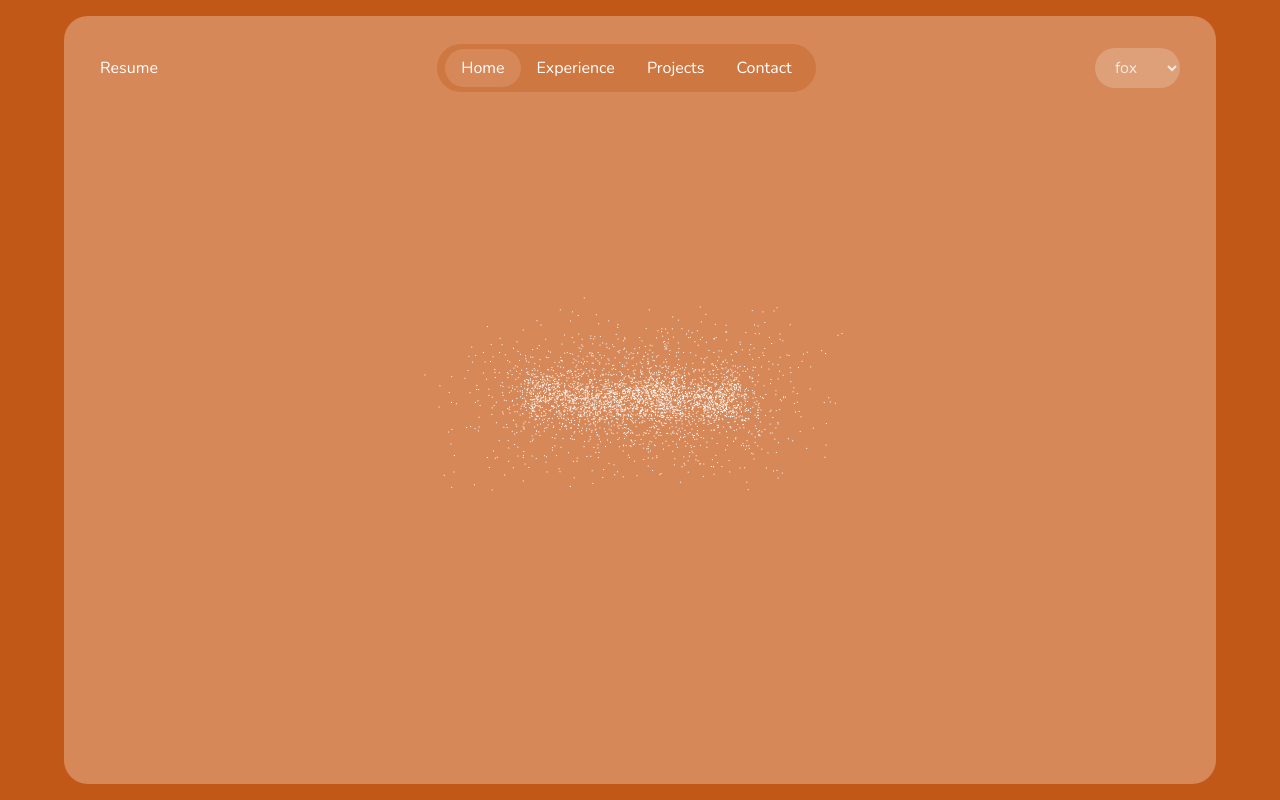
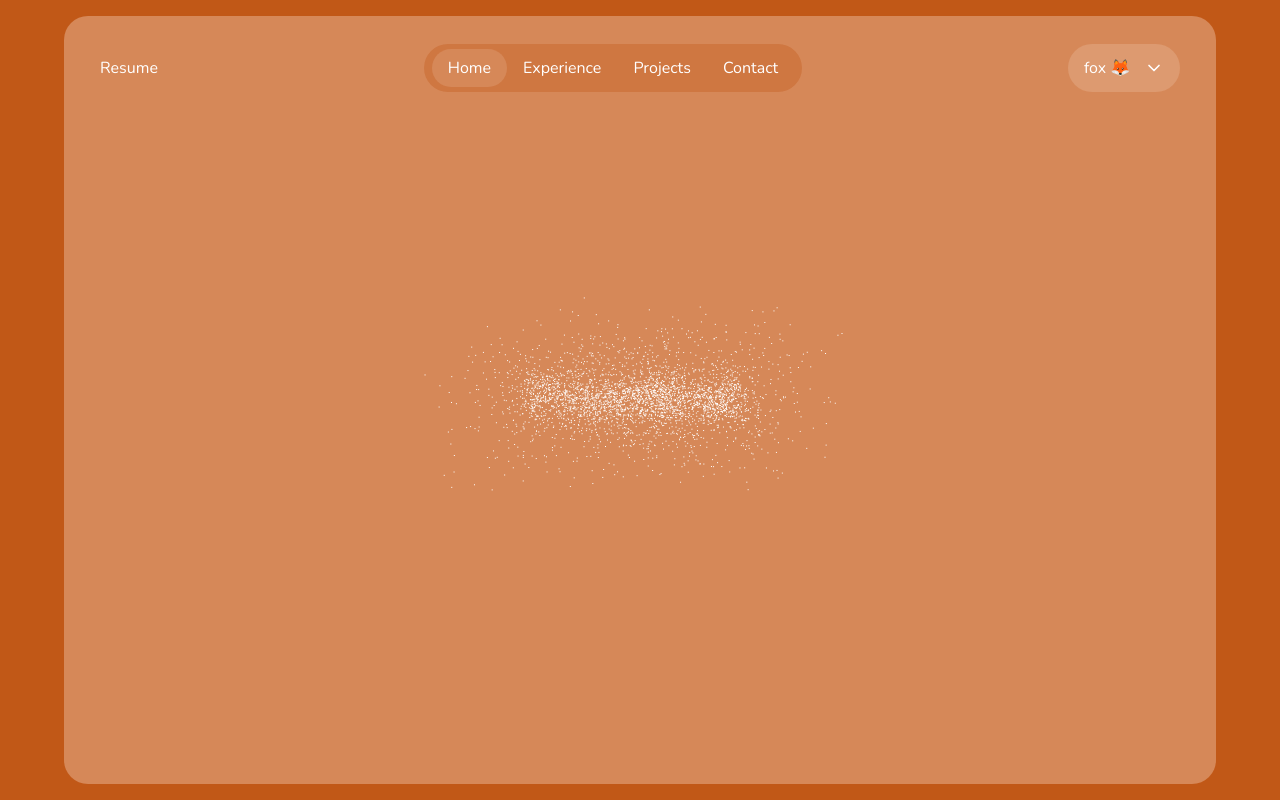
Before and after one commit to MiladKarandish/portfolio-v2, a Next.js app: page / in a window 1280 px wide. Built offline with nearby package versions, Linux system fonts and the light colour scheme.

Commit message:
feat: theme picker improved, some themes are added

```diff
--- a/package.json
+++ b/package.json
@@ -10,7 +10,6 @@
     "lint": "next lint"
   },
   "dependencies": {
-    "@jikji/react": "^0.4.1",
     "@tsparticles/all": "^3.5.0",
     "@tsparticles/engine": "^3.5.0",
     "@tsparticles/react": "^3.0.0",
--- a/src/app/_themes/Theme.tsx
+++ b/src/app/_themes/Theme.tsx
@@ -1,10 +1,15 @@
 "use client";
 
+import Dropdown from "@/common/components/Dropdown";
 import { useEffect, useState } from "react";
 
 const dynamicImport = (theme: string) => import(`@/app/_themes/${theme}.ts`);
 
-const themes = ["fox", "wolf"];
+const themes = [
+  { label: "fox 🦊", value: "fox" },
+  { label: "whale 🐋", value: "whale" },
+  { label: "Death", value: "death" },
+];
 
 const Theme = () => {
   const [theme, setTheme] = useState<string | null>(null);
@@ -19,7 +24,7 @@ const Theme = () => {
     if (theme) {
       localStorage.setItem("theme", theme);
 
-      dynamicImport(theme).then((theme) => {
+      dynamicImport(theme.split(" ")[0]).then((theme) => {
         const root = document.documentElement;
         for (const key in theme.default.bg) {
           root.style.setProperty(`--bg-${key}`, `rgba(${theme.default.bg[key]})`);
@@ -32,18 +37,8 @@ const Theme = () => {
   }, [theme]);
 
   return (
-    <div>
-      <select
-        value={theme || "fox"}
-        onChange={(e) => setTheme(e.target.value)}
-        className="px-4 py-2 bg-white bg-opacity-20 text-100 rounded-full"
-      >
-        {themes.map((theme) => (
-          <option key={theme} value={theme}>
-            {theme}
-          </option>
-        ))}
-      </select>
+    <div className={`w-28`}>
+      <Dropdown options={themes} value={theme} onSelect={(value) => setTheme(value)} placeholder="Select an option" />
     </div>
   );
 };
--- /dev/null
+++ b/src/app/_themes/death.ts
@@ -0,0 +1,19 @@
+const death = {
+  bg: {
+    "100": "244, 246, 247",
+    "200": "228, 233, 233",
+    "300": "204, 213, 213",
+    "400": "168, 183, 184",
+    "500": "125, 146, 147",
+    "600": "97, 119, 121",
+    "700": "83, 101, 103",
+    "800": "74, 87, 89",
+    "900": "64, 73, 74",
+    "950": "56, 63, 65",
+  },
+  text: {
+    "100": "255, 255, 255",
+  },
+};
+
+export default death;
--- /dev/null
+++ b/src/app/_themes/ocean.ts
@@ -0,0 +1,19 @@
+const ocean = {
+  bg: {
+    "100": "224, 242, 254",
+    "200": "186, 230, 253",
+    "300": "144, 205, 244",
+    "400": "96, 165, 250",
+    "500": "59, 130, 246",
+    "600": "37, 99, 235",
+    "700": "29, 78, 216",
+    "800": "30, 64, 175",
+    "900": "30, 58, 138",
+    "950": "23, 49, 118",
+  },
+  text: {
+    "100": "255, 255, 255",
+  },
+};
+
+export default ocean;
--- /dev/null
+++ b/src/app/_themes/sunset.ts
@@ -0,0 +1,19 @@
+const sunset = {
+  bg: {
+    "100": "255, 236, 221",
+    "200": "255, 210, 180",
+    "300": "255, 184, 140",
+    "400": "255, 158, 100",
+    "500": "255, 133, 64",
+    "600": "237, 110, 49",
+    "700": "219, 87, 34",
+    "800": "201, 64, 23",
+    "900": "183, 42, 12",
+    "950": "166, 24, 4",
+  },
+  text: {
+    "100": "255, 255, 255",
+  },
+};
+
+export default sunset;
--- /dev/null
+++ b/src/app/_themes/whale.ts
@@ -0,0 +1,27 @@
+const whale = {
+  bg: {
+    "100": "230, 240, 250", // Pale Ice Blue
+    "200": "200, 220, 235", // Morning Sky
+    "300": "170, 200, 220", // Cool Mist
+    "400": "140, 180, 210", // Steel Blue
+    "500": "110, 160, 200", // Denim Blue
+    "600": "80, 140, 190", // Deep Ocean
+    "700": "60, 120, 180", // Twilight Blue
+    "800": "40, 100, 160", // Midnight Navy
+    "900": "30, 80, 140", // Deep Abyss
+    "950": "20, 60, 120", // Cosmic Night
+  },
+  text: {
+    "100": "255, 255, 255", // Pure White
+    "200": "245, 245, 245", // Snow Mist
+    "300": "220, 230, 240", // Arctic Dawn
+  },
+  accent: {
+    // New accent section
+    "100": "180, 220, 240", // Frost Teal
+    "500": "100, 200, 220", // Arctic Cyan
+    "900": "50, 150, 180", // Deep Fjord
+  },
+};
+
+export default whale;
--- /dev/null
+++ b/src/common/components/Dropdown.tsx
@@ -0,0 +1,94 @@
+"use client";
+
+import { useState, useRef, useEffect } from "react";
+import { motion, AnimatePresence } from "framer-motion";
+import { FiChevronDown } from "react-icons/fi";
+import clsx from "clsx";
+
+interface DropdownProps {
+  options: { value: string; label: string }[];
+  value: string | null;
+  onSelect: (value: string) => void;
+  placeholder?: string;
+}
+
+const Dropdown = ({ options, value, onSelect, placeholder = "Select an option" }: DropdownProps) => {
+  const [isOpen, setIsOpen] = useState(false);
+  const dropdownRef = useRef<HTMLDivElement>(null);
+
+  useEffect(() => {
+    const handleClickOutside = (event: MouseEvent) => {
+      if (dropdownRef.current && !dropdownRef.current.contains(event.target as Node)) {
+        setIsOpen(false);
+      }
+    };
+
+    document.addEventListener("mousedown", handleClickOutside);
+    return () => document.removeEventListener("mousedown", handleClickOutside);
+  }, []);
+
+  const handleSelect = (selectedValue: string) => {
+    onSelect(selectedValue);
+    setIsOpen(false);
+  };
+
+  const selectedLabel = options.find((opt) => opt.value === value)?.label || placeholder;
+
+  return (
+    <div className="relative w-full" ref={dropdownRef}>
+      <button
+        onClick={() => setIsOpen(!isOpen)}
+        className={clsx(
+          "w-full flex items-center justify-between px-4 py-3 rounded-full transition-colors",
+          "bg-500 hover:bg-600 text-text-100",
+          "focus:outline-none focus:ring-2 focus:ring-700"
+        )}
+        aria-haspopup="listbox"
+        aria-expanded={isOpen}
+      >
+        <span className="truncate">{selectedLabel}</span>
+        <motion.span animate={{ rotate: isOpen ? 180 : 0 }} transition={{ duration: 0.2 }}>
+          <FiChevronDown className="h-5 w-5" />
+        </motion.span>
+      </button>
+
+      <AnimatePresence>
+        {isOpen && (
+          <motion.ul
+            initial={{ opacity: 0, y: -10, scaleY: 0.95 }}
+            animate={{ opacity: 1, y: 0, scaleY: 1 }}
+            exit={{ opacity: 0, y: -10, scaleY: 0.95 }}
+            transition={{ duration: 0.2, ease: "easeOut" }}
+            className="absolute w-full mt-2 rounded-lg shadow-lg overflow-hidden z-50"
+            role="listbox"
+          >
+            {options.map((option, index) => (
+              <motion.li
+                key={option.value}
+                initial={{ opacity: 0, x: -10 }}
+                animate={{ opacity: 1, x: 0 }}
+                transition={{ delay: index * 0.05 }}
+              >
+                <button
+                  onClick={() => handleSelect(option.value)}
+                  className={clsx(
+                    "w-full px-4 py-3 text-left transition-colors",
+                    "hover:bg-400 text-text-100",
+                    "focus:bg-400 focus:outline-none",
+                    { "bg-400": option.value === value }
+                  )}
+                  role="option"
+                  aria-selected={option.value === value}
+                >
+                  {option.label}
+                </button>
+              </motion.li>
+            ))}
+          </motion.ul>
+        )}
+      </AnimatePresence>
+    </div>
+  );
+};
+
+export default Dropdown;
--- a/src/common/components/Particles/index.tsx
+++ b/src/common/components/Particles/index.tsx
@@ -12,7 +12,7 @@ const Particles = () => {
   const animation = useRef<any>(null!);
 
   useEffect(() => {
-    // The canvas context
+    if (canvasRef.current) {
       const text: string[] = ["Milad Karandish", "FrontEnd"];
 
       // The canvas context
@@ -39,7 +39,7 @@ const Particles = () => {
           counter = 0;
         }
 
-      ctx.current?.clearRect(0, 0, canvasRef.current.width, canvasRef.current.height);
+        ctx.current?.clearRect(0, 0, canvasRef.current?.width, canvasRef.current?.height);
         effect.current.render();
 
         if (!lastIntervalTimestamp || now - lastIntervalTimestamp >= changeTime * 1000) {
@@ -75,7 +75,9 @@ const Particles = () => {
         cancelAnimationFrame(animation.current);
         removeEventListener("resize", onResize);
       };
+    }
   }, []);
+
   return (
     <div className={`fixed inset-0 pointer-events-none`}>
       <canvas ref={canvasRef} className={`w-full h-full block`}></canvas>
--- a/tailwind.config.ts
+++ b/tailwind.config.ts
@@ -8,6 +8,7 @@ const config: Config = {
         xs: "625px",
       },
       colors: {
+        "50": `var(--bg-50)`,
         "100": `var(--bg-100)`,
         "200": `var(--bg-200)`,
         "300": `var(--bg-300)`,
```
Also changed, not shown: public/svg.svg (added), 1 other file (tests, documents, lock files or other folders). Lines whose indentation alone changed are shown as unchanged.
